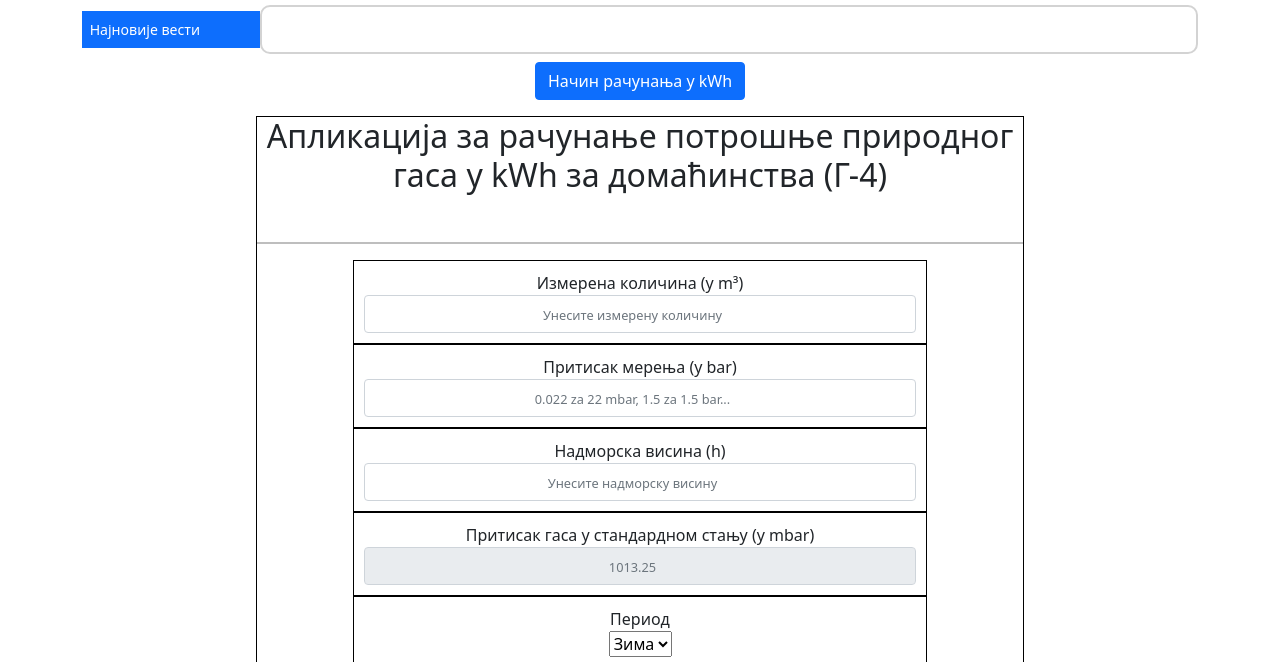
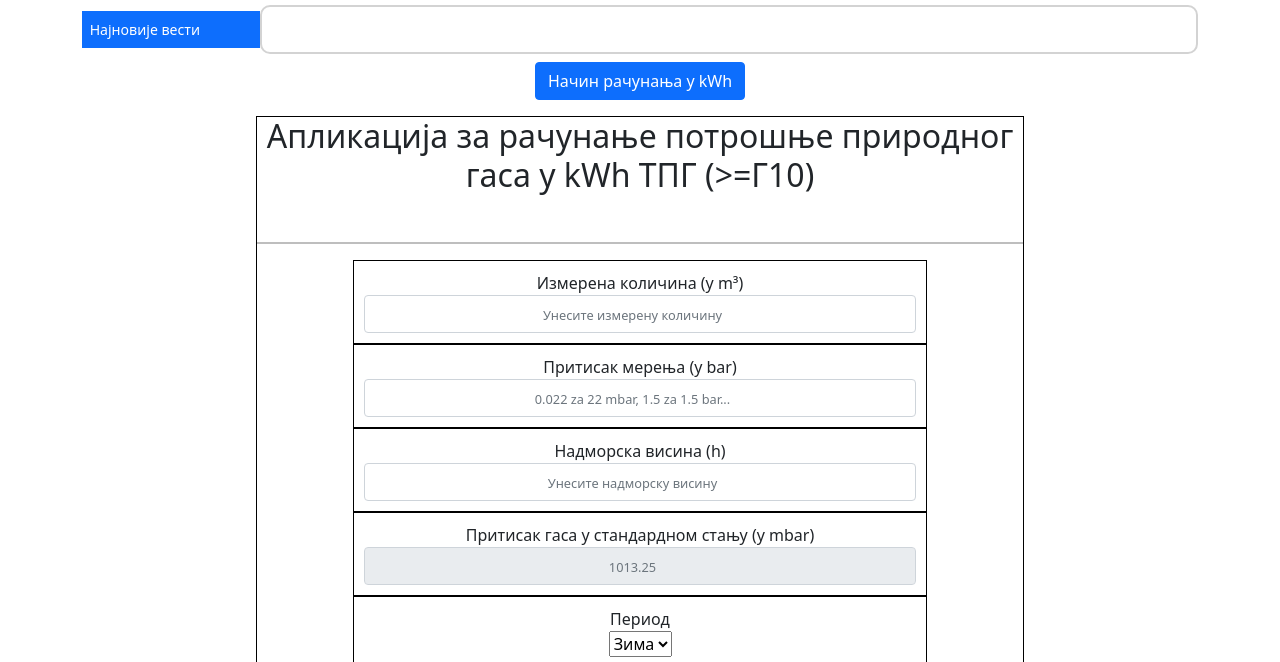
Before and after one commit to PetarPan/petarpan.github.io, a plain HTML site: page tpg.html in a window 1280 px wide. Shown: the part 138-800 px from the top of the page. Drawn offline with nearby package versions, Linux system fonts and the light colour scheme; files whose address does not match are found by name.

Commit message:
Update tpg.html
наслов ТПГ МИ

```diff
--- a/tpg.html
+++ b/tpg.html
@@ -130,7 +130,7 @@
         <form id="form">
             <main>
                 <div class="mb-3">
-                    <h2>Апликација за рачунање потрошње природног гаса у kWh за домаћинства (Г-4)</h2>
+                    <h2>Апликација за рачунање потрошње природног гаса у kWh ТПГ (>=Г10)</h2>
                     </br>
 
                     <hr class="hr" />
```
